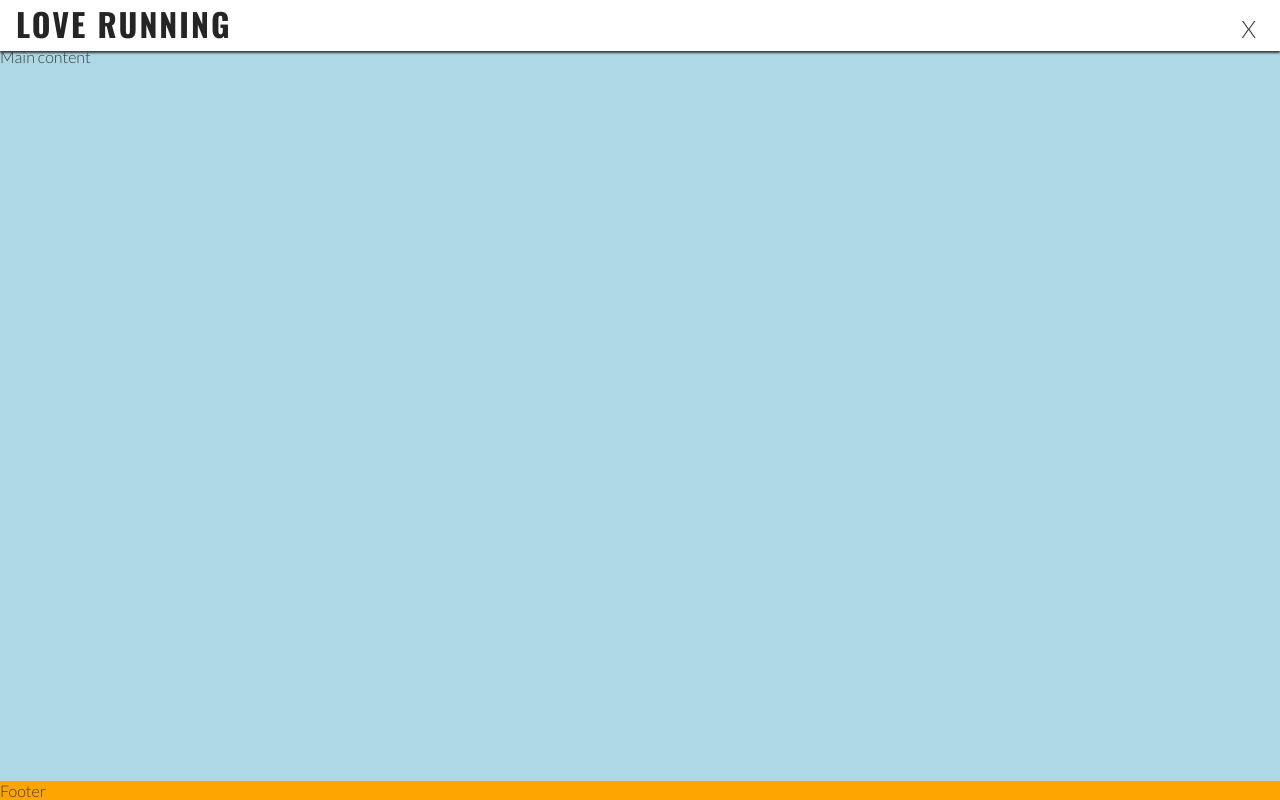
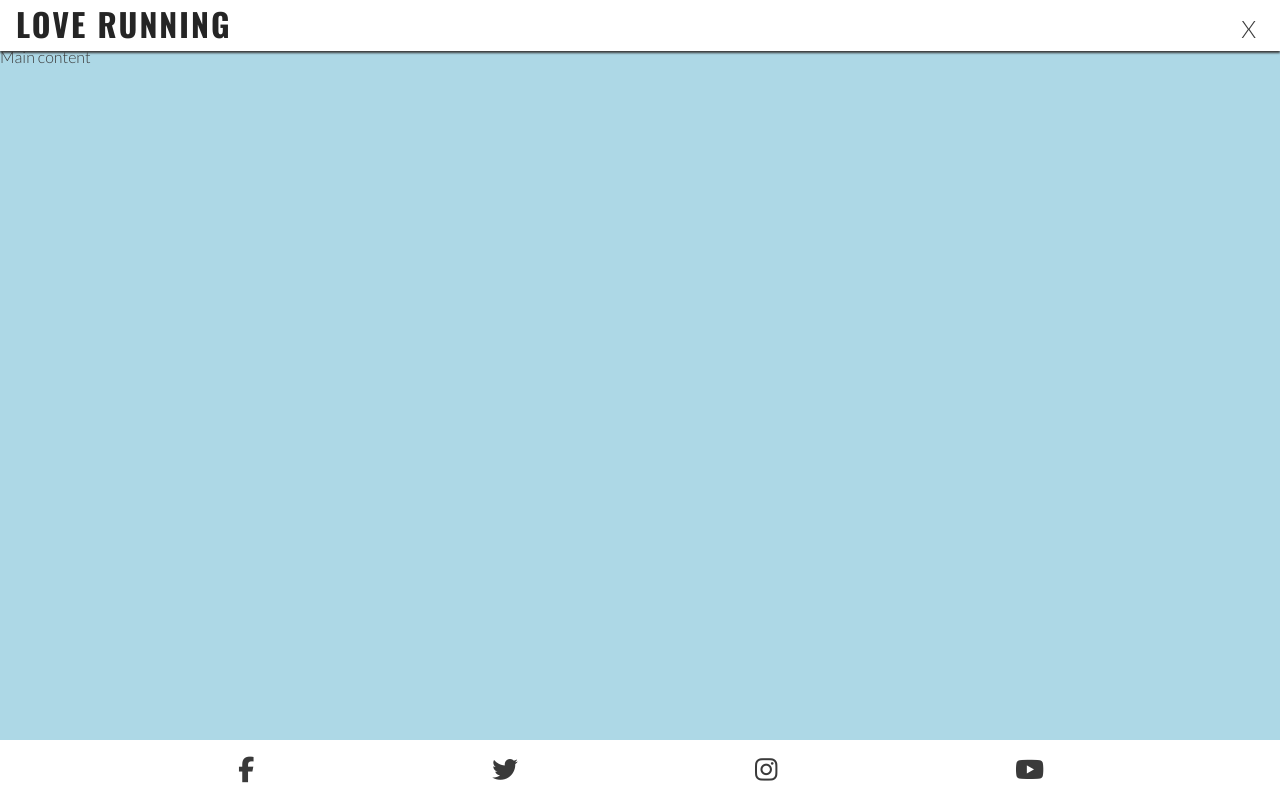
Before and after one commit to u22n/love-running-project, a plain HTML site: page index.html in a window 1280 px wide. Drawn offline with nearby package versions, Linux system fonts and the light colour scheme.

Commit message:
Add footer social links and Font Awesome; style footer icons

```diff
--- a/assets/css/styles.css
+++ b/assets/css/styles.css
@@ -87,5 +87,19 @@ main {
 }
 
 footer {
-    background-color: orange;
 }
+
+#social-networks {
+    text-align: center;
+    padding: 1rem 0;
+    display: flex;
+    justify-content: space-evenly;
+    list-style-type: none;
+    align-items: center;
+}
+
+#social-networks i {
+    font-size: 160%;
+    padding: 5%;
+    color: #3a3a3a;
+}
--- a/index.html
+++ b/index.html
@@ -12,6 +12,7 @@
   <link rel="icon" type="image/png" sizes="16x16" href="assets/favicon/favicon-16x16.png">
     <link rel="manifest" href="assets/favicon/site.webmanifest">
     <link rel="stylesheet" href="assets/css/styles.css">
+        <link rel="stylesheet" href="https://cdnjs.cloudflare.com/ajax/libs/font-awesome/6.4.0/css/all.min.css">
 </head>
 <body>
     <!-- header -->
@@ -29,10 +30,37 @@
             </ul>
         </nav>
     </header>
-
     <!-- main content -->
     <main>Main content</main>
-    <!-- the footer-->
-    <footer>Footer</footer>
+    <!-- footer-->
+        <footer>
+            <ul id="social-networks">
+                <li>
+                    <a href="https://www.facebook.com" target="_blank" rel="noopener" aria-label="Visit our Facebook page (opens in a new tab)">
+                        <i class="fab fa-facebook-f" aria-hidden="true"></i>
+                    </a>
+                </li>
+                <li>
+                    <a href="https://twitter.com" target="_blank" rel="noopener" aria-label="Visit our Twitter page (opens in a new tab)">
+                        <i class="fab fa-twitter" aria-hidden="true"></i>
+                    </a>
+                </li>
+                <li>
+                    <a href="https://www.instagram.com" target="_blank" rel="noopener" aria-label="Visit our Instagram page (opens in a new tab)">
+                        <i class="fab fa-instagram" aria-hidden="true"></i>
+                    </a>
+                </li>
+                <li>
+                    <a href="https://www.youtube.com" target="_blank" rel="noopener" aria-label="Visit our YouTube channel (opens in a new tab)">
+                        <i class="fab fa-youtube" aria-hidden="true"></i>
+                    </a>
+                </li>
+            </ul>
+        </footer>
+
+    <!-- font -->
+    <script src="https://kit.fontawesome.com/3b20d96fa9.js" crossorigin="anonymous"></script>
+
+
 </body>
 </html>
```
